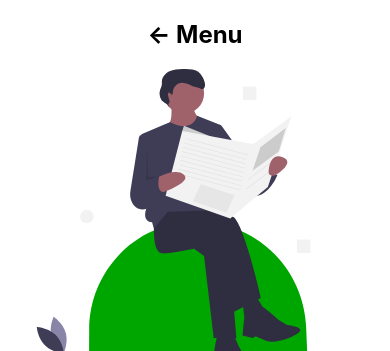
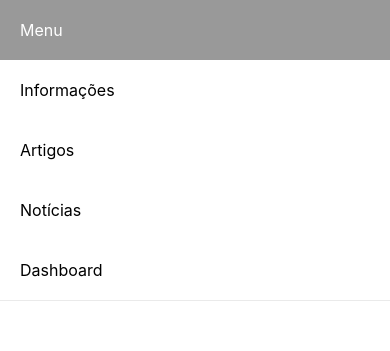
Before and after one commit to joaopedroaa/covidbrazil, a Next.js app: page /news in a window 390 px wide. Shown: the top 351 px of the page. Built offline with nearby package versions, Linux system fonts and the light colour scheme.

Commit message:
feat: create basic header

```diff
--- a/components/BackMenu/BackMenu.module.css
+++ b/components/BackMenu/BackMenu.module.css
@@ -1,4 +1,48 @@
-.backMenu {
+.header {
+  display: flex;
+  align-items: center;
+  justify-content: center;
+
+  width: 100vw;
+  height: 100px;
+
+  margin-bottom: 70px;
+
+  border-bottom: 1px solid #eaeaea;
+}
+
+.header a {
+  display: flex;
+  justify-content: center;
+  align-items: center;
+
+  width: 124px;
+  height: 100%;
+
+  transition: 0.1s;
   font-size: 1rem;
-  text-align: center;
 }
+
+.header a:hover {
+  background-color:#999999;
+  color: white;
+}
+
+
+@media (max-width: 510px) {
+  .header {
+    flex-direction: column;
+    height: auto;
+  }
+
+  .header a {
+    flex-direction: column;
+    align-items: flex-start;
+    justify-content: left;
+
+    padding: 20px ;
+    width: 100%;
+    text-align: left;
+    font-size: 1rem;
+  }
+}
--- a/components/BackMenu/index.js
+++ b/components/BackMenu/index.js
@@ -3,10 +3,12 @@ import Link from 'next/link'
 
 export default function backMenu() {
   return (
-    <h2>
-      <Link className={styles.backMenu} href="/">
-        &larr; Menu
-      </Link>
-    </h2>
+    <header className={styles.header}>
+      <Link href="/">Menu</Link>
+      <Link href="/covid">Informações</Link >
+      <Link href="/articles">Artigos</Link>
+      <Link href="/news">Notícias</Link>
+      <Link href="/dashboard">Dashboard</Link>
+    </header>
   )
 }
--- a/pages/_app.js
+++ b/pages/_app.js
@@ -7,6 +7,7 @@ function MyApp({ Component, pageProps }) {
     <>
       <Head>
         <meta name='viewport' content='minimum-scale=1, initial-scale=1, width=device-width, shrink-to-fit=no, viewport-fit=cover' />
+        <link rel="icon" href="/icons/android-chrome-192x192.png" />
       </Head>
       <Component {...pageProps} />
     </>
--- a/pages/dashboard.js
+++ b/pages/dashboard.js
@@ -1,4 +1,5 @@
 import Link from 'next/link'
+import Head from 'next/head'
 
 // Components
 import Footer from "../components/Footer"
@@ -11,11 +12,12 @@ import stylesHome from '../styles/Home.module.css'
 import stylesGeneral from '../styles/Styles.module.css'
 
 
-
 export default function Dashboard() {
   return (
     <div className={stylesGeneral.container}>
+      <Head> <title>Covid Brazil / Dashboard</title> </Head>
       <BackMenu />
+
       <FormatSvg src="dashboard" />
       <h1 className={stylesGeneral.title}>Johns Hopkins Dashboard</h1>
       <p className={stylesHome.description}>Os especialistas da Johns Hopkins em saúde pública global, doenças infecciosas e preparação para emergências estão na vanguarda da resposta internacional ao COVID-19. Este dashboard é um recurso para ajudar a avançar na compreensão do vírus, informar o público e informar os legisladores a fim de orientar uma resposta, melhorar o atendimento e salvar vidas.</p>
--- a/pages/news.js
+++ b/pages/news.js
@@ -26,12 +26,9 @@ export default function News() {
 
   return (
     <div className={stylesGeneral.container}>
-      <Head>
-        <title>Covid Brazil / Notícias</title>
-        <link rel="icon" href="/icons/android-chrome-192x192.png" />
-      </Head>
+      <Head> <title>Covid Brazil / Notícias</title></Head>
+      <BackMenu />
 
-      <BackMenu />
       <FormatSvg src="newspaper" />
 
       <h1 className={stylesGeneral.title}>Últimas notícias</h1>
--- a/styles/Dashboard.module.css
+++ b/styles/Dashboard.module.css
@@ -6,7 +6,7 @@
   background-color:#00a600;
   color: white;
 
-  margin: 40px 0 60px 0;
+  margin: 40px 0 80px 0;
 }
 
 
--- a/styles/Styles.module.css
+++ b/styles/Styles.module.css
@@ -1,10 +1,11 @@
 .container {
+  display: flex;
+  flex-direction: column;
+  /* justify-content: center; */
+  align-items: center;
+
   min-height: 100vh;
   padding: 0 0.5rem;
-  display: flex;
-  flex-direction: column;
-  justify-content: center;
-  align-items: center;
 }
 
 
```
Also changed, not shown: pages/articles.js (+2 -5 lines), pages/covid.js (+2 -5 lines).
